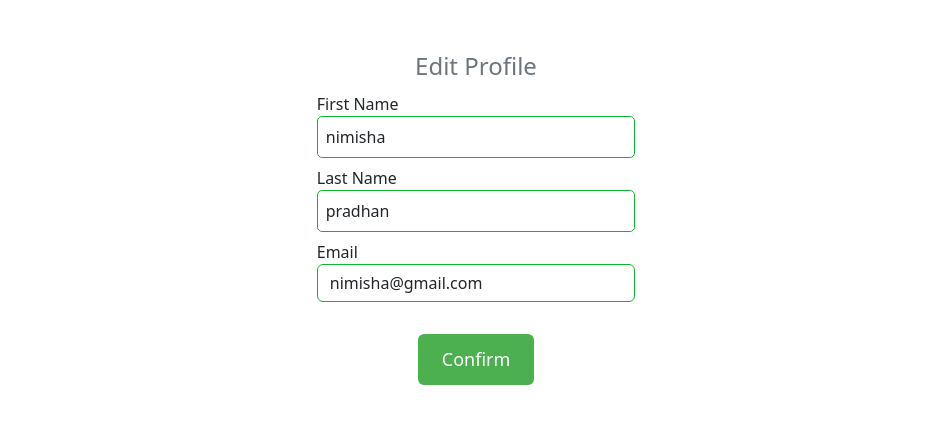
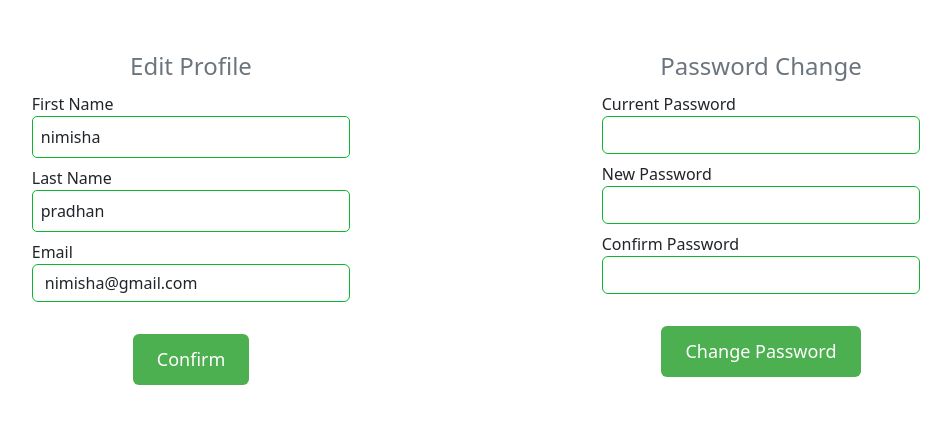
Before and after one commit to nimishapradhan/FYP, a Django app: page /user_profile in a window 1280 px wide. Shown: the part 101-525 px from the top of the page, without its empty margins (164-1115 px from the left). Run offline with Django 4.2, Linux system fonts and the light colour scheme; a user stored in the database is signed in; data comes from the database, SQL or seed files in the repository; data that the repository does not hold is empty; some libraries are stand-ins or nearby versions.

Commit message:
changes on edit profile

```diff
--- a/apps/views.py
+++ b/apps/views.py
@@ -372,14 +372,92 @@ def userapp_view(request):
             app_details.append(app_detail)
 
     sendData = {
-        'appoitments': app_details
+        'appointments': app_details
     }
     return render(request, 'user_app.html', sendData)
 
 def userpayment_view(request):
     return render(request, 'user_payment.html')
 
+
+from django.contrib.auth import update_session_auth_hash
+from django.contrib.auth.forms import PasswordChangeForm
+
+
 def userprofile_view(request):
+    user = request.user
+
+    if request.method == 'POST':
+        if 'update_profile' in request.POST:
+            user.first_name = request.POST.get('user-first-name')
+            user.last_name = request.POST.get('user-last-name')
+            user.email = request.POST.get('user-email')
+            user.save()
+            messages.success(request, 'Profile updated successfully')
+
+        elif 'change_password' in request.POST:
+            # Password change handling
+            current_password = request.POST.get('current_password')
+            new_password = request.POST.get('new_password')
+            confirm_password = request.POST.get('confirm_password')
+
+            # Validate the current password
+            if user.check_password(current_password):
+                if new_password == confirm_password:
+                    user.set_password(new_password)
+                    user.save()
+                    update_session_auth_hash(request, user)  # Update the user's session
+                    messages.success(request, 'Password changed successfully')
+
+                else:
+                    messages.error(request, 'New password and confirmation do not match')
+            else:
+                messages.error(request, 'Current password is incorrect')
+    context = {
+        'user': user,
+        #'password_form': form,
+    }
+    return render(request, 'user_profile.html', context)
+
+
+# def profile(request):
+#     user = request.user
+
+#     if request.method == 'POST':
+#         if 'update_profile' in request.POST:
+#             # user.username = request.POST.get('username')
+#             user.first_name = request.POST.get('fullname')
+#             user.email = request.POST.get('email')
+#             user.save()
+#             messages.success(request, 'Profile updated successfully')
+
+#         if 'change_password' in request.POST:
+#             # Password change handling
+#             current_password = request.POST.get('current_password')
+#             new_password = request.POST.get('new_password')
+#             confirm_password = request.POST.get('confirm_password')
+
+#             # Validate the current password
+#             if user.check_password(current_password):
+#                 if new_password == confirm_password:
+#                     user.set_password(new_password)
+#                     user.save()
+#                     update_session_auth_hash(request, user)  # Update the user's session
+#                     messages.success(request, 'Password changed successfully')
+
+#                 else:
+#                     messages.error(request, 'New password and confirmation do not match')
+#             else:
+#                 messages.error(request, 'Current password is incorrect')
+
+#     context = {
+#         'user': user
+#     }
+#     return render(request, 'profile.html', context)
+
+
+
+#def userprofile_view(request):
     user = request.user
 
     if request.method == 'POST':
--- a/templates/user_profile.html
+++ b/templates/user_profile.html
@@ -8,6 +8,15 @@
 
 <div class="container">
     <div class="row justify-content-center py-5">
+        {% if messages %}
+        <div class="messages">
+            {% for message in messages %}
+                <div class="alert {% if message.tags == 'success' %}alert-success{% else %}alert-danger{% endif %}">
+                    {{ message }}
+                </div>
+            {% endfor %}
+        </div>
+    {% endif %}
 
     <!-- Edit profile Form on the Right Side -->
     <div class="col-md-6 col-12">
@@ -16,6 +25,8 @@
         <!-- Edit Profile Form -->
         <form method="post" action="{% url 'user_profile' %}">
             {% csrf_token %}
+
+
 
             <!-- First Name Input Field -->
             <div class="col-lg-7 col-md-12 col-8 mx-auto">
@@ -73,6 +84,7 @@
                 <button
                     type="submit"
                     class="btn btn-blue"
+                    name="update_profile"
                     style="
                     background: #4CAF50; /* Green color */
                     border: none;
@@ -89,6 +101,85 @@
         </form>
     </div>
 
+    <!-- Edit profile Form on the Right Side -->
+<div class="col-md-6 col-12">
+    <div class="fs-4 fw-light text-muted pb-2 text-center">Password Change</div>
+
+    <!-- Password Change Form -->
+    <form method="post" action="">
+        {% csrf_token %}
+
+        <!-- Current Password Input Field -->
+        <div class="col-lg-7 col-md-12 col-8 mx-auto">
+            <div class="form-group pb-2">
+                <label for="current_password">Current Password</label>
+                <input
+                    class="form-control"
+                    type="password"
+                    id="current-password"
+                    name="current-password"
+                    required
+                    style="border: 1px solid #0eb62f"
+                />
+            </div>
+        </div>
+
+        <!-- New Password Input Field -->
+        <div class="col-lg-7 col-md-12 col-8 mx-auto">
+            <div class="form-group pb-2">
+                <label for="new_password">New Password</label>
+                <input
+                    class="form-control"
+                    type="password"
+                    id="new-password"
+                    name="new-password"
+                    required
+                    style="border: 1px solid #0eb62f"
+                />
+            </div>
+        </div>
+
+        <!-- Confirm Password Input Field -->
+        <div class="col-lg-7 col-md-12 col-8 mx-auto">
+            <div class="form-group pb-2">
+                <label for="confirm_password">Confirm Password</label>
+                <input
+                    class="form-control"
+                    type="password"
+                    id="confirm-password"
+                    name="confirm-password"
+                    required
+                    style="border: 1px solid #0eb62f"
+                />
+            </div>
+        </div>
+
+        <!-- First Name Input Field -->
+        <!-- ... (existing fields for first name, last name, email, etc.) -->
+
+        <!-- Submit Button -->
+        <div class="text-center py-4">
+            <button
+                type="submit"
+                class="btn btn-blue"
+                name="change_password"
+                style="
+                    background: #4CAF50; /* Green color */
+                    border: none;
+                    color: #fff;
+                    padding: 12px 24px;
+                    font-size: 18px;
+                    cursor: pointer;
+                    transition: background 0.3s ease;
+                "
+            >
+                Change Password
+            </button>
+        </div>
+    </form>
+</div>
+
+
     </div>
 </div>
 
```
